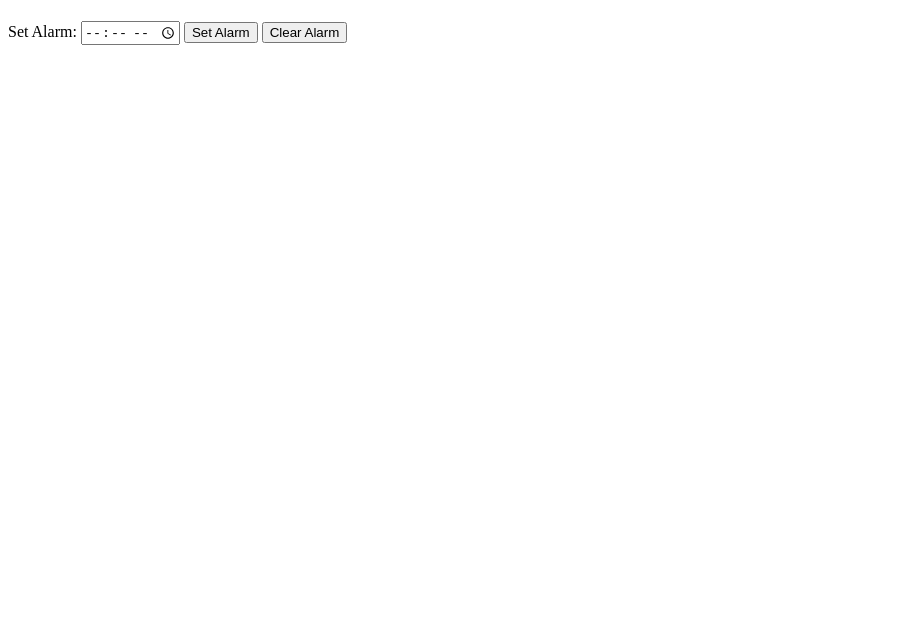
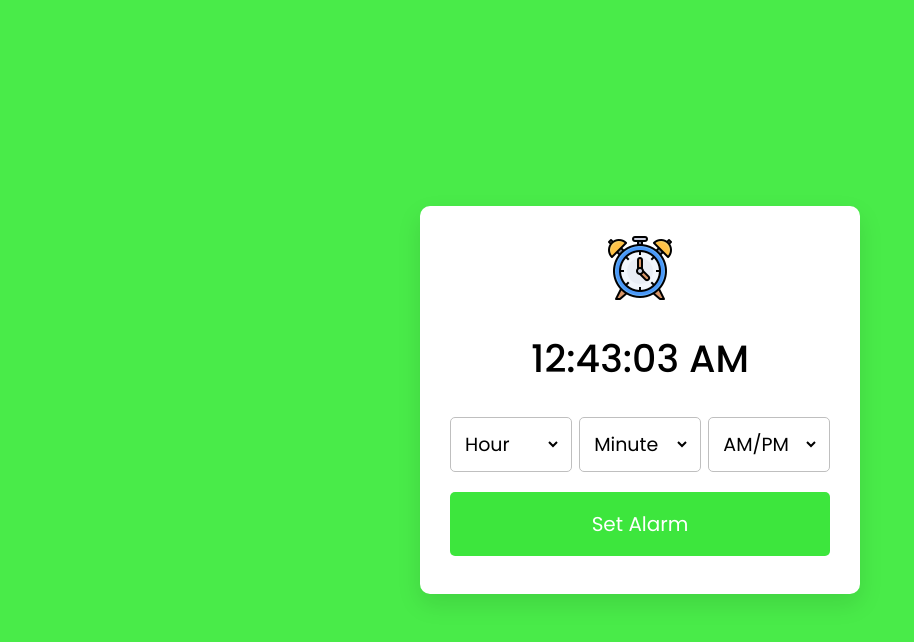
Before and after one commit to tusharOxacular09/alarm-clock, a website: page index.html in a window 1280 px wide. Shown: the whole page, without its empty margins (0-914 px from the left). Drawn offline with Linux system fonts and the light colour scheme.

Commit message:
adding files

```diff
--- a/index.html
+++ b/index.html
@@ -1,22 +1,47 @@
 <!DOCTYPE html>
-<html lang="en">
+<html lang="en" dir="ltr">
   <head>
-  <meta charset="UTF-8">
-  <meta name="viewport" content="width=device-width, initial-scale=1.0">
+    <meta charset="utf-8" />
     <title>Alarm Clock</title>
-  <link rel="stylesheet" href="styles.css">
+    <!-- Link to the favicon -->
+    <link rel="icon" href="assets/favicon.ico" type="image/x-icon" />
+    <!-- Link to the external CSS file -->
+    <link rel="stylesheet" href="style.css" />
+    <!-- Responsive viewport meta tag -->
+    <meta name="viewport" content="width=device-width, initial-scale=1.0" />
   </head>
   <body>
-  <div class="clock">
-    <h1 id="time"></h1>
-    <label for="alarm-time">Set Alarm:</label>
-    <input type="time" id="alarm-time">
-    <button id="set-alarm">Set Alarm</button>
-    <button id="clear-alarm">Clear Alarm</button>
+    <!-- Wrapper for the entire content -->
+    <div class="wrapper">
+      <!-- Image of an alarm clock -->
+      <img src="./assets/images/alarm.png" alt="clock" />
+      <!-- Display for the current time -->
+      <h1>00:00:00 PM</h1>
+      <!-- Container for hour, minute, and AM/PM selection -->
+      <div class="content">
+        <!-- Hour selection dropdown -->
+        <div class="column">
+          <select>
+            <option value="Hour" selected disabled hidden>Hour</option>
+          </select>
         </div>
-
-  <audio id="alarm-sound" src="alarm.mp3" loop></audio>
-
-  <script src="script.js"></script>
+        <!-- Minute selection dropdown -->
+        <div class="column">
+          <select>
+            <option value="Minute" selected disabled hidden>Minute</option>
+          </select>
+        </div>
+        <!-- AM/PM selection dropdown -->
+        <div class="column">
+          <select>
+            <option value="AM/PM" selected disabled hidden>AM/PM</option>
+          </select>
+        </div>
+      </div>
+      <!-- Button to set the alarm -->
+      <button>Set Alarm</button>
+    </div>
+    <!-- Link to the JavaScript file -->
+    <script src="index.js"></script>
   </body>
 </html>
--- /dev/null
+++ b/index.js
@@ -0,0 +1,96 @@
+// Selecting DOM elements
+const currentTime = document.querySelector("h1"), // Element to display current time
+  content = document.querySelector(".content"), // Container for select dropdowns
+  selectMenu = document.querySelectorAll("select"), // Select dropdowns for hour, minute, and AM/PM
+  setAlarmBtn = document.querySelector("button"), // Button to set/clear alarm
+  body = document.querySelector("body"); // Body element
+
+// Initializing variables
+let alarmTime, // Variable to store alarm time
+  isAlarmSet, // Variable to track if alarm is set or cleared
+  ringtone = new Audio("./assets/music/ringtone.mp3"); // Audio element for the alarm ringtone
+
+// Populating hour dropdown with options
+for (let i = 12; i > 0; i--) {
+  i = i < 10 ? `0${i}` : i;
+  let option = `<option value="${i}">${i}</option>`;
+  selectMenu[0].firstElementChild.insertAdjacentHTML("afterend", option);
+}
+
+// Populating minute dropdown with options
+for (let i = 59; i >= 0; i--) {
+  i = i < 10 ? `0${i}` : i;
+  let option = `<option value="${i}">${i}</option>`;
+  selectMenu[1].firstElementChild.insertAdjacentHTML("afterend", option);
+}
+
+// Populating AM/PM dropdown with options
+for (let i = 2; i > 0; i--) {
+  let ampm = i == 1 ? "AM" : "PM";
+  let option = `<option value="${ampm}">${ampm}</option>`;
+  selectMenu[2].firstElementChild.insertAdjacentHTML("afterend", option);
+}
+
+// Updating current time display every second
+setInterval(() => {
+  let date = new Date(),
+    h = date.getHours(),
+    m = date.getMinutes(),
+    s = date.getSeconds(),
+    ampm = "AM";
+  if (h >= 12) {
+    h = h - 12;
+    ampm = "PM";
+  }
+  h = h == 0 ? (h = 12) : h;
+  h = h < 10 ? "0" + h : h;
+  m = m < 10 ? "0" + m : m;
+  s = s < 10 ? "0" + s : s;
+  currentTime.innerText = `${h}:${m}:${s} ${ampm}`;
+
+  // Checking if current time matches alarm time
+  if (alarmTime === `${h}:${m} ${ampm}`) {
+    // Playing alarm ringtone
+    ringtone.play();
+    // Looping alarm ringtone
+    ringtone.loop = true;
+    // Changing background color
+    body.style.backgroundColor = "red";
+    setAlarmBtn.style.backgroundColor = "red";
+  }
+});
+
+// Function to set/clear alarm
+function setAlarm() {
+  // Clearing alarm if already set
+  if (isAlarmSet) {
+    alarmTime = "";
+    ringtone.pause();
+    content.classList.remove("disable");
+    setAlarmBtn.innerText = "Set Alarm";
+    // Resetting background color
+    body.style.backgroundColor = "#49eb49";
+    setAlarmBtn.style.backgroundColor = "#49eb49";
+    return (isAlarmSet = false);
+  }
+
+  // Getting selected time for alarm
+  let time = `${selectMenu[0].value}:${selectMenu[1].value} ${selectMenu[2].value}`;
+  // Validating selected time
+  if (
+    time.includes("Hour") ||
+    time.includes("Minute") ||
+    time.includes("AM/PM")
+  ) {
+    // Alerting user to select valid time
+    return alert("Please, select a valid time to set Alarm!");
+  }
+  // Setting alarm time
+  alarmTime = time;
+  isAlarmSet = true;
+  content.classList.add("disable");
+  setAlarmBtn.innerText = "Clear Alarm";
+}
+
+// Adding click event listener to set/clear alarm button
+setAlarmBtn.addEventListener("click", setAlarm);
--- /dev/null
+++ b/style.css
@@ -0,0 +1,97 @@
+/* Import Google font - Poppins */
+@import url("https://fonts.googleapis.com/css2?family=Poppins:wght@400;500;600&display=swap");
+
+/* Reset default styles */
+* {
+  margin: 0;
+  padding: 0;
+  box-sizing: border-box;
+  font-family: "Poppins", sans-serif; /* Use Poppins font for all text */
+}
+
+/* Flexbox layout for body, wrapper, and content */
+body,
+.wrapper,
+.content {
+  display: flex;
+  align-items: center;
+  justify-content: center;
+}
+
+/* Styling for the body */
+body {
+  padding: 0 10px;
+  min-height: 100vh;
+  background: #49eb49; /* Set background color */
+}
+
+/* Styling for the wrapper */
+.wrapper {
+  width: 440px;
+  padding: 30px 30px 38px;
+  background: #fff; /* Set background color */
+  border-radius: 10px;
+  flex-direction: column; /* Arrange children in a column */
+  box-shadow: 0 10px 25px rgba(0, 0, 0, 0.1); /* Add box shadow */
+}
+
+/* Styling for the alarm clock image */
+.wrapper img {
+  max-width: 103px; /* Limit maximum width */
+}
+
+/* Styling for the clock display */
+.wrapper h1 {
+  font-size: 38px;
+  font-weight: 500;
+  margin: 30px 0;
+}
+
+/* Styling for the content (hour, minute, and AM/PM selection) */
+.wrapper .content {
+  width: 100%;
+  justify-content: space-between; /* Evenly space children */
+}
+
+/* Disable style for content when necessary */
+.content.disable {
+  cursor: no-drop;
+}
+
+/* Styling for each column (hour, minute, and AM/PM) */
+.content .column {
+  padding: 0 10px;
+  border-radius: 5px;
+  border: 1px solid #bfbfbf; /* Add border */
+  width: calc(100% / 3 - 5px); /* Calculate width for equal distribution */
+}
+
+/* Disable style for columns when necessary */
+.content.disable .column {
+  opacity: 0.6;
+  pointer-events: none;
+}
+
+/* Styling for the select dropdown */
+.column select {
+  width: 100%;
+  height: 53px;
+  border: none;
+  outline: none;
+  background: none;
+  font-size: 19px;
+}
+
+/* Styling for the button */
+.wrapper button {
+  width: 100%;
+  border: none;
+  outline: none;
+  color: #fff;
+  cursor: pointer;
+  font-size: 20px;
+  padding: 17px 0;
+  margin-top: 20px;
+  border-radius: 5px;
+  background: #3de63d; /* Set background color */
+}
```
Also changed, not shown: package.json (added, +11 -0 lines), assets/favicon.ico (added), assets/images/alarm.png (added), 1 other file. Lines whose indentation alone changed are shown as unchanged.
